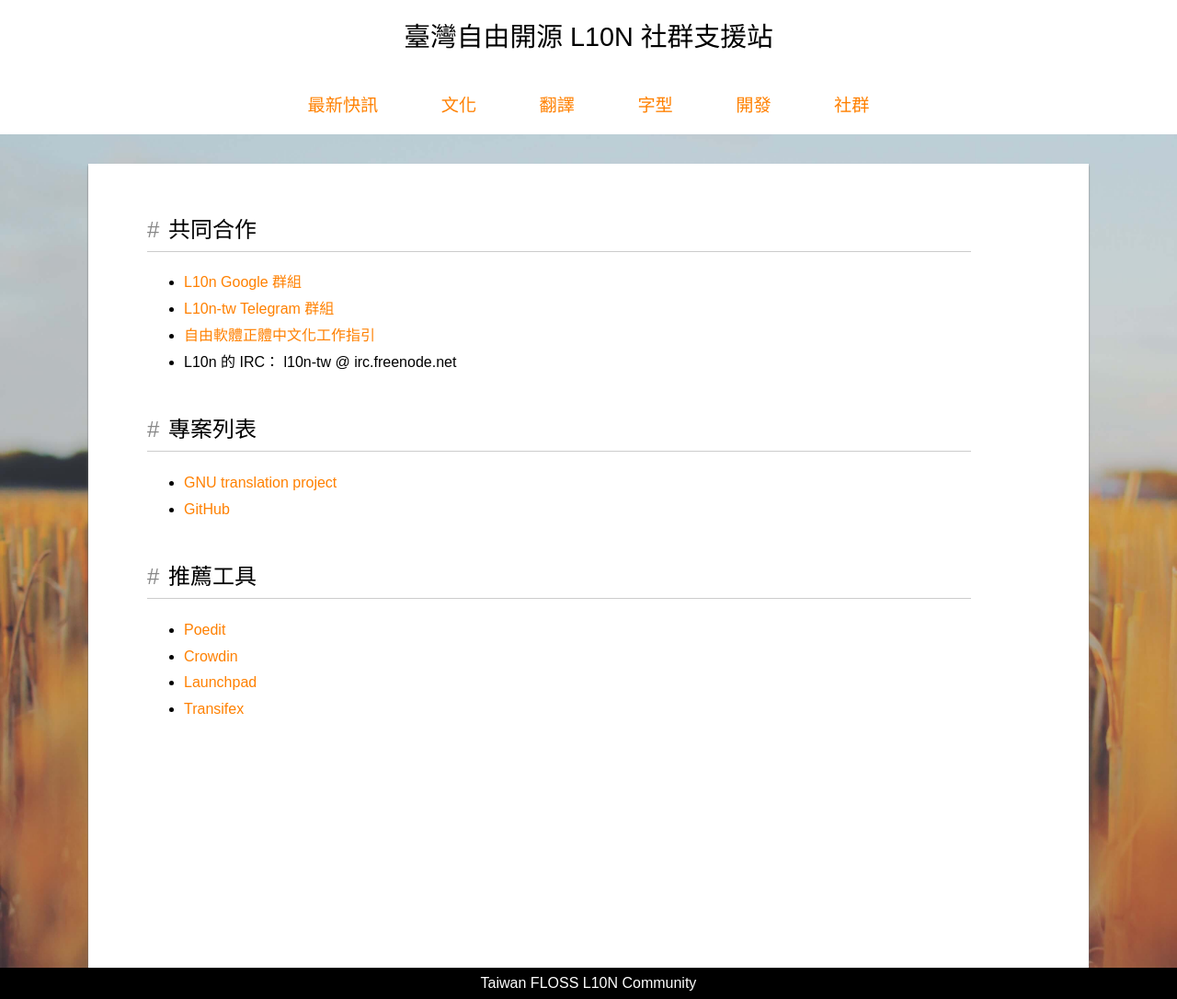
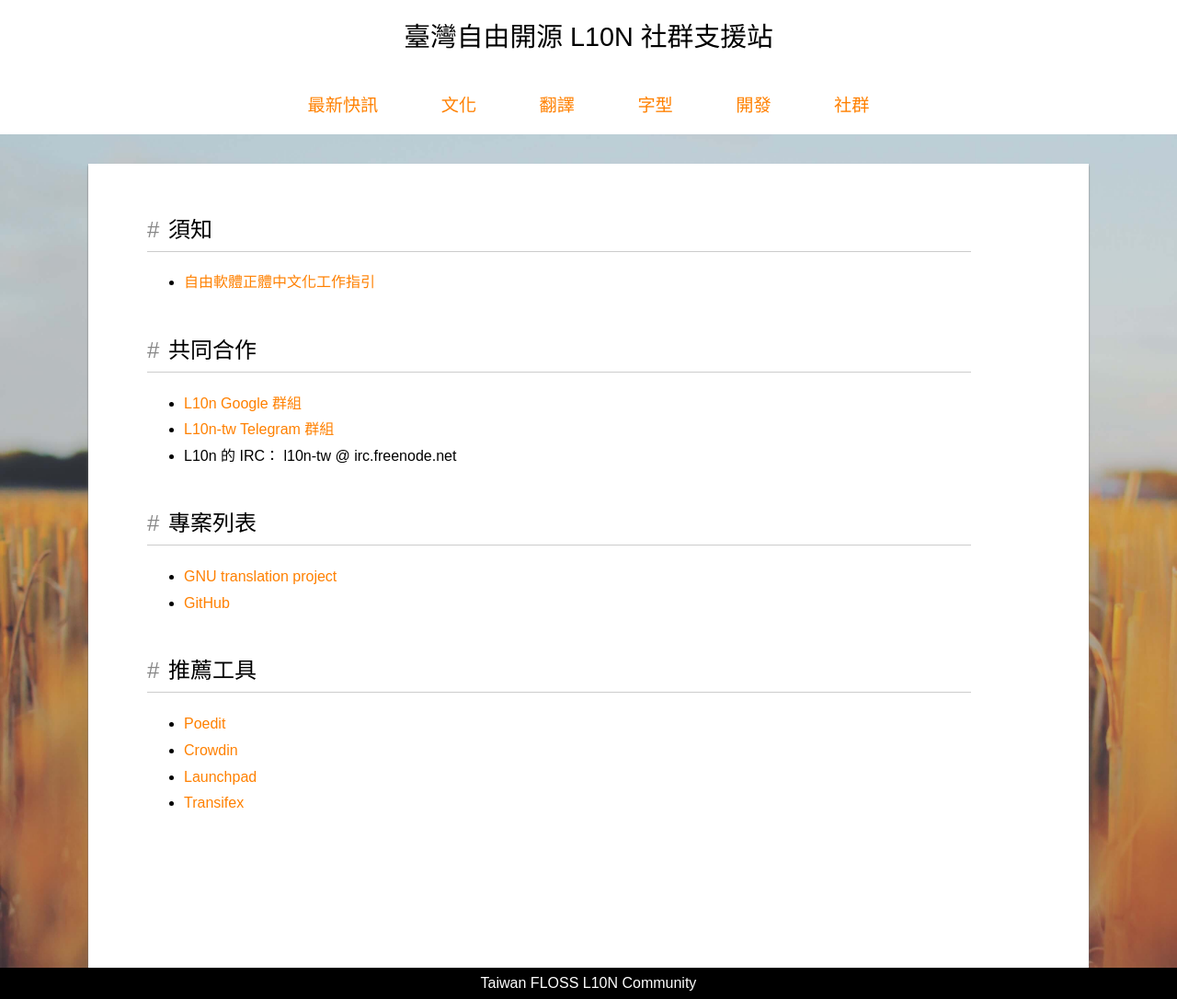
Before and after one commit to l10n-tw/l10n-tw.github.io, a Jekyll site: the page built from translate.md, in a window 1280 px wide. Shown: the whole page at 92% size. Built offline with Jekyll 4.4.1, drawn with Linux system fonts in a browser that asks for light colours.

Commit message:
翻譯：將工作指引移到獨立段落
Signed-off-by: 林博仁(Buo-Ren Lin) <Buo.Ren.Lin@gmail.com>

```diff
--- a/translate.md
+++ b/translate.md
@@ -3,11 +3,14 @@ title: 翻譯
 permalink: /translate/
 ---
 
+## 須知
+
+- [自由軟體正體中文化工作指引](http://docs.google.com/View?id=df5pz2jt_12cwtxwfqn)
+
 ## 共同合作
 
 - [L10n Google 群組](https://groups.google.com/group/chinese-l10n)
 - [L10n-tw Telegram 群組](https://telegram.me/l10n_tw)
-- [自由軟體正體中文化工作指引](http://docs.google.com/View?id=df5pz2jt_12cwtxwfqn)
 - L10n 的 IRC： l10n-tw @ irc.freenode.net
 
 ## 專案列表
```
